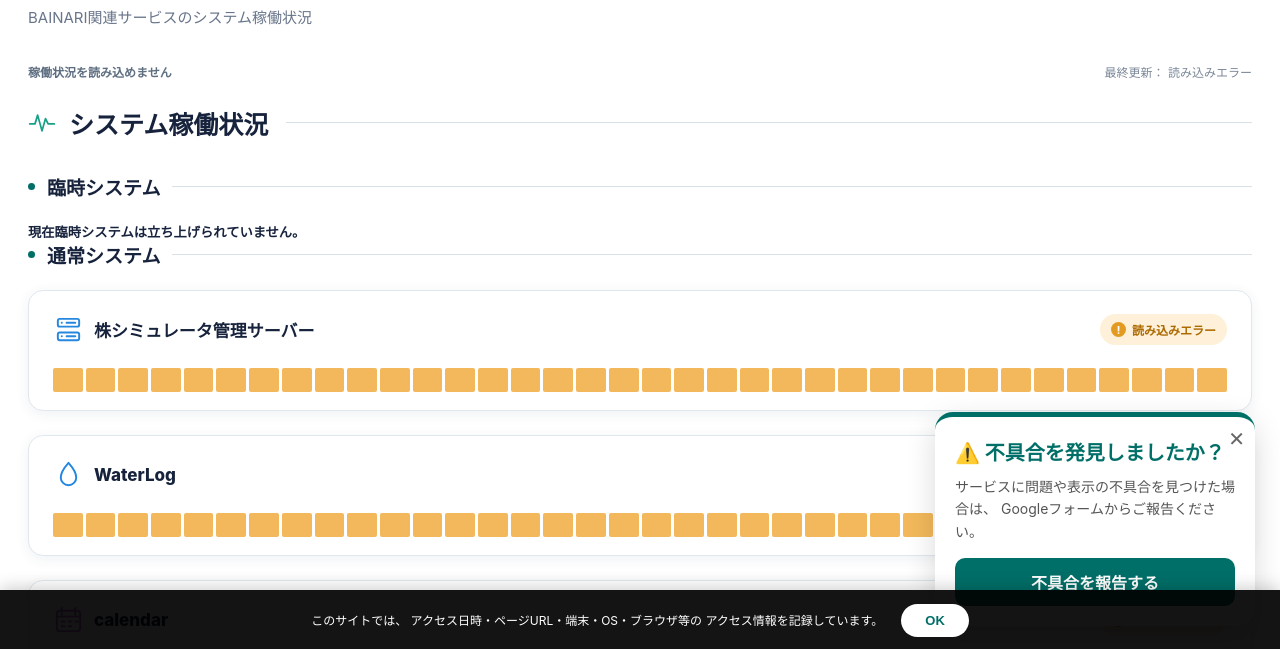
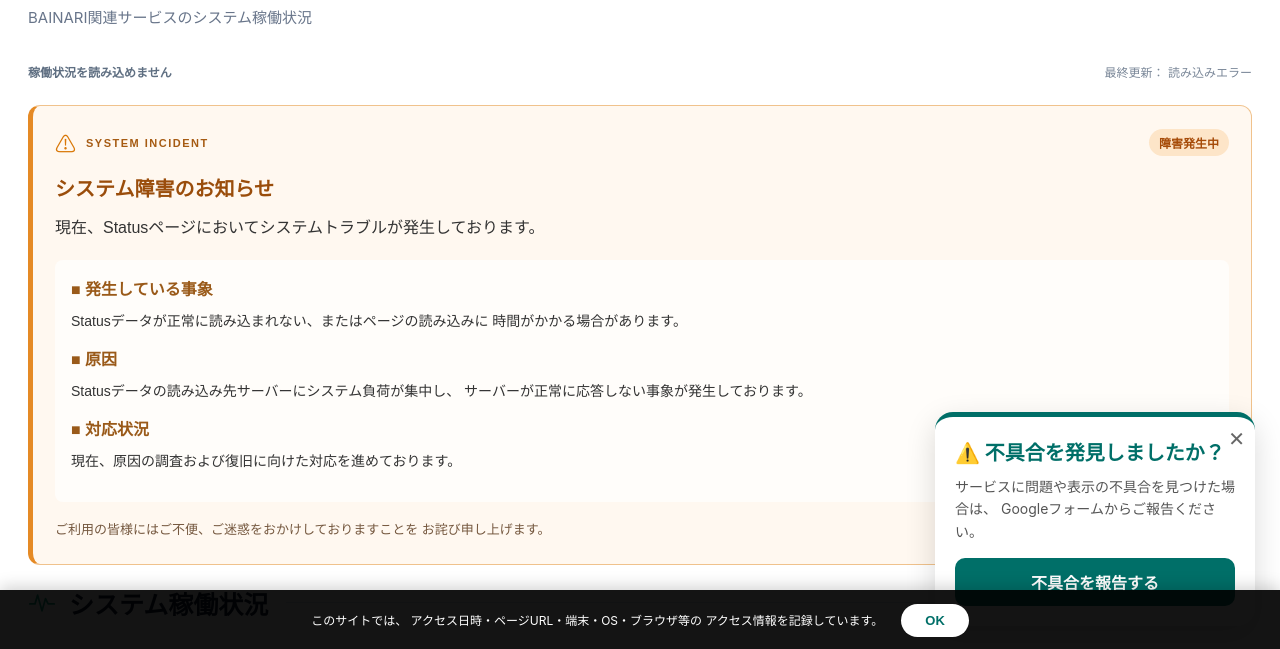
Before and after one commit to bainarinoakaunto/bainariweb, a plain HTML site: page status.html in a window 1280 px wide. Shown: the part 149-798 px from the top of the page. Drawn offline with Linux system fonts and the light colour scheme.

Commit message:
Update status.html

```diff
--- a/status.html
+++ b/status.html
@@ -1251,7 +1251,144 @@ BAINARI関連サービスのシステム稼働状況
 </div>
 
 </div>
-
+<!-- =========================
+     障害情報
+========================= -->
+
+
+<!-- Status 障害告知 -->
+<div class="status-incident">
+  <div class="status-incident-header">
+    <span class="status-incident-icon">⚠</span>
+    <span class="status-incident-label">SYSTEM INCIDENT</span>
+    <span class="status-incident-badge">障害発生中</span>
+  </div>
+
+  <h2>システム障害のお知らせ</h2>
+
+  <p class="status-incident-message">
+    現在、Statusページにおいてシステムトラブルが発生しております。
+  </p>
+
+  <div class="status-incident-detail">
+    <strong>■ 発生している事象</strong>
+    <p>
+      Statusデータが正常に読み込まれない、またはページの読み込みに
+      時間がかかる場合があります。
+    </p>
+
+    <strong>■ 原因</strong>
+    <p>
+      Statusデータの読み込み先サーバーにシステム負荷が集中し、
+      サーバーが正常に応答しない事象が発生しております。
+    </p>
+
+    <strong>■ 対応状況</strong>
+    <p>
+      現在、原因の調査および復旧に向けた対応を進めております。
+    </p>
+  </div>
+
+  <p class="status-incident-footer">
+    ご利用の皆様にはご不便、ご迷惑をおかけしておりますことを
+    お詫び申し上げます。
+  </p>
+</div>
+
+<style>
+.status-incident {
+  width: 100%;
+  box-sizing: border-box;
+  padding: 22px;
+  margin: 20px 0;
+  background: #fff8f0;
+  border: 1px solid #f0c28c;
+  border-left: 5px solid #e58a25;
+  border-radius: 12px;
+  color: #333;
+  font-family: Arial, "Noto Sans JP", sans-serif;
+}
+
+.status-incident-header {
+  display: flex;
+  align-items: center;
+  flex-wrap: wrap;
+  gap: 10px;
+  margin-bottom: 15px;
+}
+
+.status-incident-icon {
+  font-size: 21px;
+  color: #d97706;
+}
+
+.status-incident-label {
+  font-size: 11px;
+  font-weight: 800;
+  letter-spacing: 1.5px;
+  color: #a65b13;
+}
+
+.status-incident-badge {
+  margin-left: auto;
+  padding: 5px 10px;
+  border-radius: 20px;
+  background: #fde5c8;
+  color: #a64b08;
+  font-size: 12px;
+  font-weight: bold;
+}
+
+.status-incident h2 {
+  margin: 0 0 12px;
+  font-size: 20px;
+  color: #9a4d0b;
+}
+
+.status-incident-message {
+  line-height: 1.8;
+  margin-bottom: 18px;
+}
+
+.status-incident-detail {
+  padding: 16px;
+  background: rgba(255,255,255,.7);
+  border-radius: 8px;
+  line-height: 1.8;
+}
+
+.status-incident-detail strong {
+  display: block;
+  margin-top: 10px;
+  color: #9a5a19;
+}
+
+.status-incident-detail strong:first-child {
+  margin-top: 0;
+}
+
+.status-incident-detail p {
+  margin: 4px 0 12px;
+  font-size: 14px;
+}
+
+.status-incident-footer {
+  margin: 16px 0 0;
+  font-size: 13px;
+  line-height: 1.8;
+  color: #75583f;
+}
+
+@media (max-width: 600px) {
+  .status-incident {
+    padding: 16px;
+  }
+
+  .status-incident h2 {
+    font-size: 18px;
+  }
+}
+</style>
 
 <!-- =========================
      システム稼働状況
```
